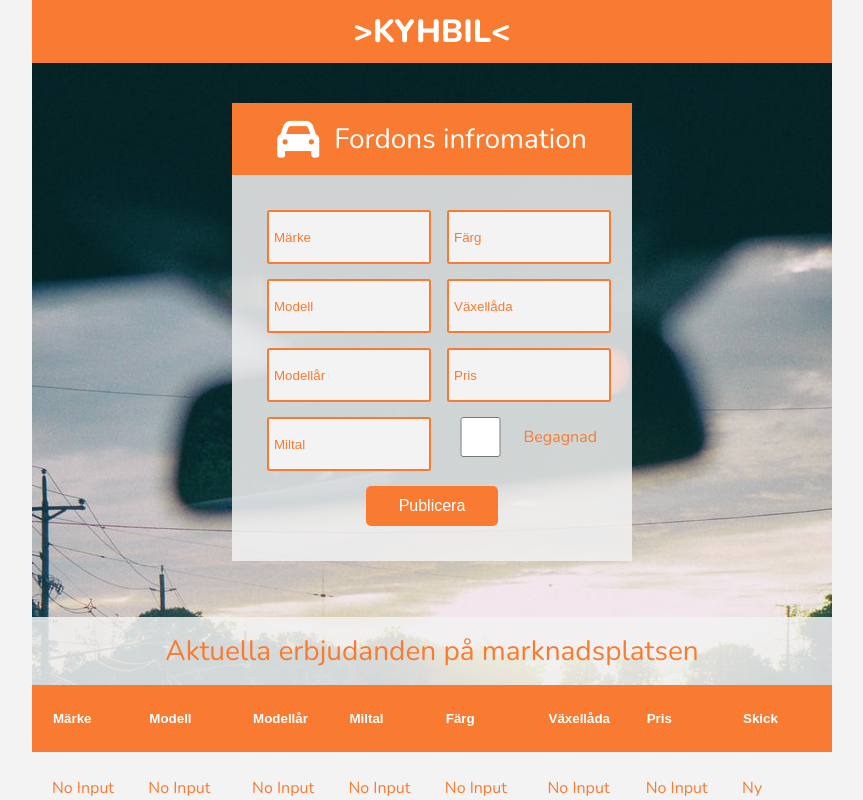
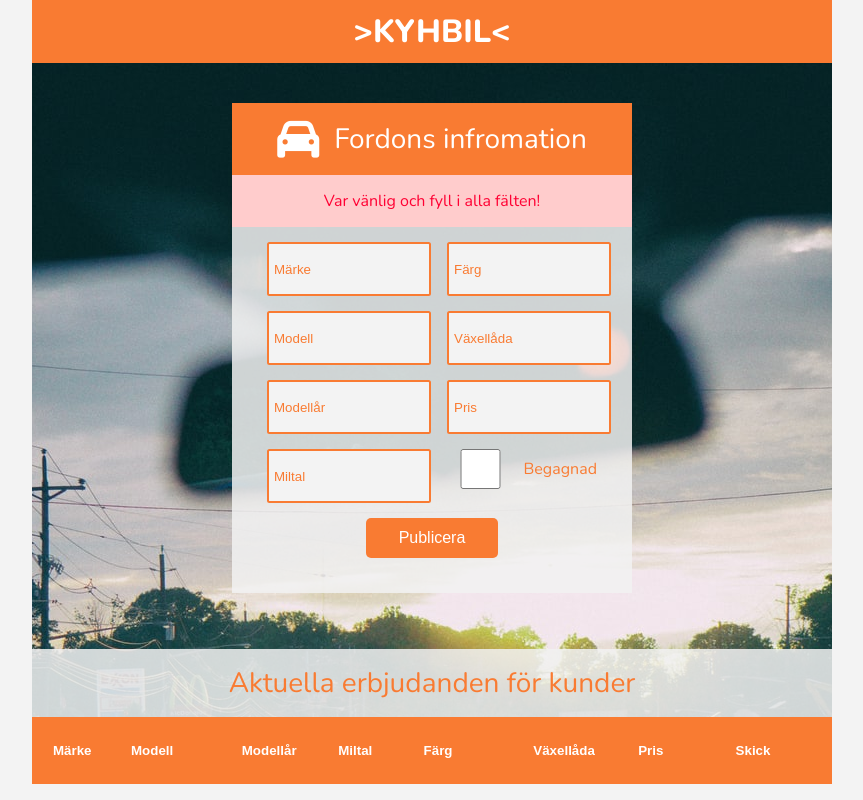
Before and after one commit to NikeSpengler/kyh-bil, a plain HTML site: page index.html in a window 1280 px wide. Both pictures are taken after a click on the button "Publicera". Shown: the top 800 px of the page, without its empty margins (208-1071 px from the left). Drawn offline with nearby package versions, Linux system fonts and the light colour scheme.

Commit message:
The validation is now working properly, all inputs have to be populated before the we create a object and push it to create a table, A nice error is displaying above the form. All the values that are text are getting capitalized because of the sorting function to work as user think it should. Some css changes

```diff
--- a/assets/css/styles.css
+++ b/assets/css/styles.css
@@ -74,9 +74,21 @@ main .section-2 header h2 {
     color: #F97B32;
 }
 
+main #error-output {
+    position: relative;
+    text-align: center;
+}
+
+main #error-output p {
+    margin: 0;
+    padding: 15px;
+    color: #ff0033;
+    background: #FFCCCC;
+}
+
 main form {
     display: flex;
-    padding: 35px;
+    padding: 15px 35px 35px 35px;
     flex-direction: column;
 }
 
@@ -119,10 +131,10 @@ form .checkbox label {
 }
 
 form .checkbox input {
-    width: 38;
     padding: 0;
     margin: 0 10px 0 0;
 
+    text-transform: capitalize;
     cursor: pointer;
     border: 2px solid #F97B32;
     border-radius: 5px;
--- a/index.html
+++ b/index.html
@@ -21,6 +21,7 @@
                 <header>
                     <h2><i class="fas fa-car"></i>Fordons infromation</h2>
                 </header>
+                <div id="error-output"></div>
                 <form id="form">
                     <div class="col">
                         <div class="col-1">
@@ -45,7 +46,7 @@
 
             <div class="section-2">
                 <header>
-                    <h2> Aktuella erbjudanden på marknadsplatsen</h2>
+                    <h2> Aktuella erbjudanden för kunder </h2>
                 </header>
                 <!--Output fältet för bilarna som ska säljas -->
                 <div id="output">
--- a/script.js
+++ b/script.js
@@ -1,3 +1,5 @@
+// Arrayen som innehåller våra objekt i detta fall har BIL och tsm BILAR
+// Då sidan inte ska vara tom när vi kommer in på den populerar vi arrayen från början
 let cars = [
 	{
 		brand: 'Volvo',
@@ -60,10 +62,10 @@ let cars = [
 		used: 'Begagnad'
 	},
 ]
-
-cars.push();
+// Kör funktionen createTable
 createTable();
 
+// Definierar classen Car med alla värden vårat projekt kräver för att målen skall bli uppfyllda
 class Car {
 	constructor(brand, model, year, milage, colour, gearbox, price, used) {
 		this.brand = brand;
@@ -77,17 +79,36 @@ class Car {
 	}
 }
 
+// Ganska självförklarna class
 function getCarValues() {
+	let validation = false;
+	let outputError = document.getElementById("error-output");
 	let form = document.getElementById('form');
-	let brand = validateValue(document.getElementById("brand").value);
-	let model = validateValue(document.getElementById("model").value);
-	let year = validateValue(document.getElementById("year").value);
-	let milage = validateValue(document.getElementById("milage").value);
-	let colour = validateValue(document.getElementById("colour").value);
-	let gearbox = validateValue(document.getElementById("gearbox").value);
-	let price = validateValue(document.getElementById("price").value);
+	let brand = capitalize(document.getElementById("brand").value)
+	let model = capitalize(document.getElementById("model").value)
+	let year = document.getElementById("year").value
+	let milage = document.getElementById("milage").value
+	let colour = capitalize(document.getElementById("colour").value)
+	let gearbox = capitalize(document.getElementById("gearbox").value)
+	let price = document.getElementById("price").value
 	let used;
 
+	// Kallar på validate funktionen och byter variabeln validation ifall alla variabler
+	// Med value ovanför har ett value.
+	validate()
+	// Validerings funktion för inputs
+	function validate() {
+		if(!brand || !model|| !year || !milage || !colour || !gearbox || !price) {
+			return validation = false
+		} else {
+			return validation = true
+		}
+	}
+	// Ifall dom har det går vi vidare och först resetar error diven för felet försvinner
+	// om vi först inte fyllt i och nu i efterhand har fyllt i alla inputs
+	if(validation === true) {
+		outputError.innerHTML = '';
+		// Ganska självförklarna, beroende på boxen av gör vi bilen skick
 		if (checkbox.checked) {
 			document.getElementById("checkbox").value = "Begagnad";
 			used = document.getElementById("checkbox").value;
@@ -97,16 +118,42 @@ function getCarValues() {
 			used = document.getElementById("checkbox").value;
 		}
 
+		// Vi skapar ett nytt objekt Car med dess attributer som får värdet från tidigare
+		// definierade variabler som i sin tur får värdet från inputs.
 		let car = new Car(brand, model, year, milage, colour, gearbox, price, used);
 
+		// Unshift i skillnad från push
+		// Sätter in objektet på position 0 för arreyen istället för sista
+		// Vi vill ha den ha den senast tillagda bilen längst upp i listan.
 		cars.unshift(car);
 
+		// Resetar förmuläret så att alla inputs blir tomma
+		// Har ingen funktionalitet förutom UX
 		form.reset();
+
+		// Vi kör create table igen.
 		createTable();
+	} else {
+		// Har du misslyckats att mata in världerna???????????!!! :DD
+		error = `<p>Var vänlig och fyll i alla fälten!</p>`;
+		outputError.innerHTML = error
+	}
 }
 
+// En funktion som gör all string börjar med stor boxtav
+//detta behövs för sorteringen annars knasar den
+
+function capitalize(string) {
+	return string.charAt(0).toUpperCase() + string.slice(1).toLowerCase();
+}
+
+// Funktionen create table
 function createTable() {
+	/// Här börjar hela tabbellen
 	let carOutput = "<table><tr>";
+	// Här är första raden av tabellen dess så kallade heading med alla "knappar"
+	// Vi kör funktionen filtercars onclick här och skickar med this dvs knappen för
+	// att sedan använda oss av this.id för att få brand year ex för filtriering
 	let th = `
 		<th><button type='button' onclick='filterCars(this);' id='brand'>Märke</button></th>
 		<th><button type='button'>Modell</button></th>
@@ -119,31 +166,37 @@ function createTable() {
 	`;
 
 	carOutput += th
+	// Sist men inte minst varje bil får sin rad
 	cars.forEach((item) => {
+		// så för varjebil skapar vi en rad
 		carOutput += "<tr class='car-info'>";
 
+		// För varje attribut av bilen på de skriver vi ut det för varjebil
 		for (var attrb in item) {
 			carOutput += "<td>" + item[attrb] + "</td>";
 		}
 
+		// Vi stänger raden
 		carOutput += "</tr>";
 
 	});
 
+	// Vi stänger table och outputar hela den till output diven.
 	carOutput += "</table>";
 	document.getElementById("output").innerHTML = carOutput;
 }
 
-function validateValue(inputField){
-	if(inputField==null || inputField=="") return "No Input";
-	else return inputField;
-}
-
+// Funktionen filter cars
 function filterCars(sortBy) {
 	output = document.getElementById("output");
 	output.innerHTML = '';
+
+	// Vi kör sort på arrayen med cars sedan skickar vi in en funktion i den
+	// Med funktionen medföljer vårat id. Detta är beskrivet bättre på rad 149 varför osv.
 	cars.sort(sortOn(sortBy.id))
 
+	// Funktionen sorton får nu veta enligt vad vi vill sortera och jämför
+	// Värden vilket ska komma före det andra och på det beroende på det returnerar -1 1 eller 0
 	function sortOn(prop) {
 		return function(a, b) {
 			if (a[prop] < b[prop]) {
@@ -155,6 +208,6 @@ function filterCars(sortBy) {
 			}
 		}
 	}
-
+	// Vi skickar ändrade arrayen till createtable för att få en uppdaterad table
 	createTable(cars);
 }
```
Lines whose indentation alone changed are shown as unchanged.
